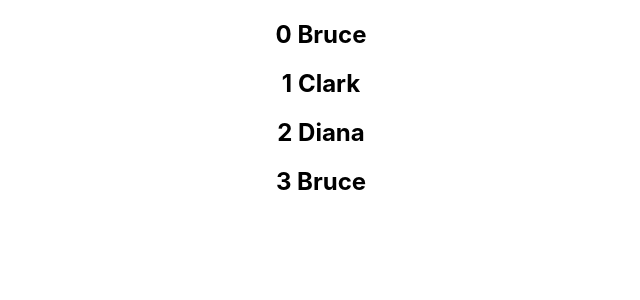
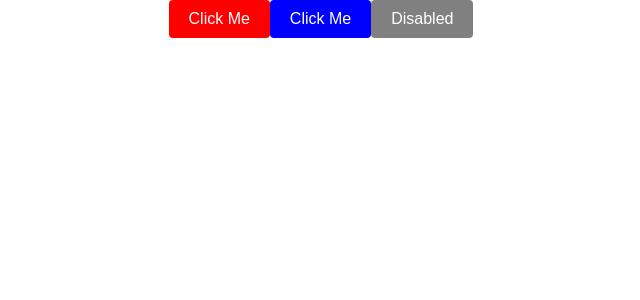
Before and after one commit to Jagkar/react-learning-codeevolution, a React (Create React App) app: page / in a window 1280 px wide. Shown: the top 300 px of the page, without its empty margins (319-959 px from the left). Built offline with nearby package versions, Linux system fonts and the light colour scheme.

Commit message:
Styling React Components Day 10

```diff
--- a/package.json
+++ b/package.json
@@ -9,6 +9,7 @@
     "react": "^18.3.1",
     "react-dom": "^18.3.1",
     "react-scripts": "5.0.1",
+    "styled-components": "^6.1.13",
     "web-vitals": "^2.1.4"
   },
   "scripts": {
--- a/src/App.js
+++ b/src/App.js
@@ -17,6 +17,11 @@ import T17_ListRendering from './components/T17_ListRendering';
 import T17_ListRenderingUsingComponent from './components/T17_ListRenderingUsingComponent';
 import T18_ListsAndKeys from './components/T18_ListsAndKeys';
 import T19_IndexAsKeyAntiPattern from './components/T19_IndexAsKeyAntiPattern';
+import T20_StylingReactComponents from './components/T20_StylingReactComponents';
+import T20_Inline from './components/T20_Inline';
+import T20_StylingUsingModule from './components/T20_StylingUsingModule';
+import T20_StyleWithClassNames from './components/T20_StyleWithClassNames';
+import T20_UsingStyleComponent from './components/T20_UsingStyleComponent';
 
 function App() {
   return (
@@ -53,7 +58,19 @@ function App() {
 
       {/* <T18_ListsAndKeys/> */}
 
-      <T19_IndexAsKeyAntiPattern/>
+      {/* <T19_IndexAsKeyAntiPattern/> */}
+
+      {/* <T20_StylingReactComponents primary={true}/>
+      <T20_StylingReactComponents primary={false}/> */}
+
+      {/* <T20_Inline/> */}
+      {/* <T20_StylingUsingModule/> */}
+      {/* <T20_StyleWithClassNames isActive={true} isDisabled={false} isRed={true}/>
+      <T20_StyleWithClassNames isActive={true} isDisabled={true} isRed={true}/> */}
+
+      <T20_UsingStyleComponent isActive={true} isDisabled={false} isRed={true}/>
+      <T20_UsingStyleComponent isActive={true} isDisabled={false} isRed={false}/>
+      <T20_UsingStyleComponent isActive={true} isDisabled={true} isRed={true}/>
     </div>
   );
 }
--- a/src/components/T19_IndexAsKeyAntiPattern.js
+++ b/src/components/T19_IndexAsKeyAntiPattern.js
@@ -1,6 +1,5 @@
 // WHne we dont have id
 import React from "react";
-import T17_Person from "./T17_Person";
 
 function T19_IndexAsKeyAntiPattern() {
   const names = ["Bruce", "Clark", "Diana","Bruce"];
--- /dev/null
+++ b/src/components/T20_Button.css
@@ -0,0 +1,20 @@
+.btn {
+    padding: 10px;
+    font-size: 16px;
+  }
+
+  .btn-red {
+    color: red;
+  }
+
+  .btn-blue {
+    color: blue;
+  }
+
+  .btn-active {
+    font-weight: bold;
+  }
+
+  .btn-disabled {
+    opacity: 0.5;
+  }
--- /dev/null
+++ b/src/components/T20_Inline.js
@@ -0,0 +1,18 @@
+import React from 'react'
+
+const heading={
+    fontSize:'52px',
+    color:'blue'
+}
+
+function T20_Inline() {
+  return (
+    <div>
+        <h2 style={{color:'red', border:'10px groove green'}}>Inline1</h2>
+        <h2 style={heading}>Inline2</h2>
+    </div>
+  )
+}
+
+export default T20_Inline
+// inline styles are not specified as a string, instead with an object in which key is a camelCase version of teh styling and the value is usually a string
--- /dev/null
+++ b/src/components/T20_MyStyle.css
@@ -0,0 +1,9 @@
+.primary{
+    color: orange;
+}
+.font-xl{
+    font-size: 72px;
+}
+.error{
+    color: red;
+}
--- /dev/null
+++ b/src/components/T20_MyStyles.module.css
@@ -0,0 +1,3 @@
+.success{
+    color: green;
+}
--- /dev/null
+++ b/src/components/T20_StyleWithClassNames.js
@@ -0,0 +1,22 @@
+import classNames from 'classnames';
+import './T20_Button.css'; // Assuming you have a CSS file
+
+const Button = ({ isActive, isDisabled, isRed }) => {
+  const buttonClass = classNames({
+    'btn': true,               // Always apply 'btn' class
+    'btn-active': isActive,     // Apply 'btn-active' if `isActive` is true
+    'btn-disabled': isDisabled, // Apply 'btn-disabled' if `isDisabled` is true
+    'btn-red': isRed,           // Apply 'btn-red' if `isRed` is true
+    'btn-blue': !isRed          // Apply 'btn-blue' if `isRed` is false
+  });
+//   const buttonClass = classNames('btn', { 'btn-active': isActive });
+// const buttonClass = classNames(['btn', isActive && 'btn-active']);
+
+  return (
+    <button className={buttonClass}>
+      Click Me
+    </button>
+  );
+};
+
+export default Button;
--- /dev/null
+++ b/src/components/T20_StylingReactComponents.js
@@ -0,0 +1,21 @@
+// 1. CSS StyleSheets
+// 2. Inline styling
+// 3. CSS Modules: available in react-scripts 2 or higher, file name must be suffix with .module.css
+// 4. CSS in JS Libraries:(Styled Components)
+import React from 'react'
+import './T20_MyStyle.css'
+
+function T20_StylingReactComponents(props) {
+    let className=props.primary?'primary':''
+  return (
+    <div>
+        {/* <h1 className='primary'>StyleSheet</h1> */}
+        <h1 className={`${className} font-xl`}>StyleSheet</h1>
+    </div>
+  )
+}
+
+export default T20_StylingReactComponents
+// can apply styles based on condition by props and states
+// to specify multiple classes use template literals
+// alternate to template literals: there is a library called className which you can make use of.
--- /dev/null
+++ b/src/components/T20_StylingUsingModule.js
@@ -0,0 +1,15 @@
+import React from 'react'
+import './T20_MyStyle.css'
+import styles from './T20_MyStyles.module.css'
+
+function T20_StylingUsingModule() {
+  return (
+    <div>
+        <h2 className='error'>Css without module Error</h2>
+        <h2 className={styles.success}>Css with module Success</h2>
+    </div>
+  )
+}
+
+export default T20_StylingUsingModule
+// adv: classes are locally scoped by default
--- /dev/null
+++ b/src/components/T20_UsingStyleComponent.js
@@ -0,0 +1,52 @@
+import React from 'react';
+import styled from 'styled-components';
+
+// const StyledButton = styled.button`
+//   padding: 10px 20px;
+//   font-size: 16px;
+//   border: none;
+//   cursor: pointer;
+//   background-color: ${props => props.isRed ? 'red' : 'blue'};
+//   color: white;
+//   &:hover {
+//     opacity: 0.8;
+//   }
+//   &:disabled {
+//     background-color: grey;
+//     cursor: not-allowed;
+//   }
+// `;
+
+// const Button = ({ isActive, isDisabled, isRed }) => {
+//   return (
+//     <StyledButton isRed={isRed} disabled={isDisabled}>
+//       {isActive ? 'Active' : 'Click Me'}
+//     </StyledButton>
+//   );
+// };
+
+// export default Button;
+const StyledButton = styled.button`
+  padding: 10px 20px;
+  font-size: 16px;
+  border-radius: 4px;
+  border: none;
+  cursor: pointer;
+  color: white;
+
+  /* Dynamically change background color based on props */
+  background-color: ${props => props.isDisabled ? 'gray' : (props.isRed ? 'red' : 'blue')};
+
+  /* Apply styles for hover when not disabled */
+  &:hover {
+    opacity: ${props => props.isDisabled ? 1 : 0.8};
+  }
+`;
+
+const Button = ({ isRed, isDisabled }) => (
+  <StyledButton isRed={isRed} isDisabled={isDisabled} disabled={isDisabled}>
+    {isDisabled ? 'Disabled' : 'Click Me'}
+  </StyledButton>
+);
+
+export default Button;
```
Also changed, not shown: 1 other file (tests, documents, lock files or other folders).
